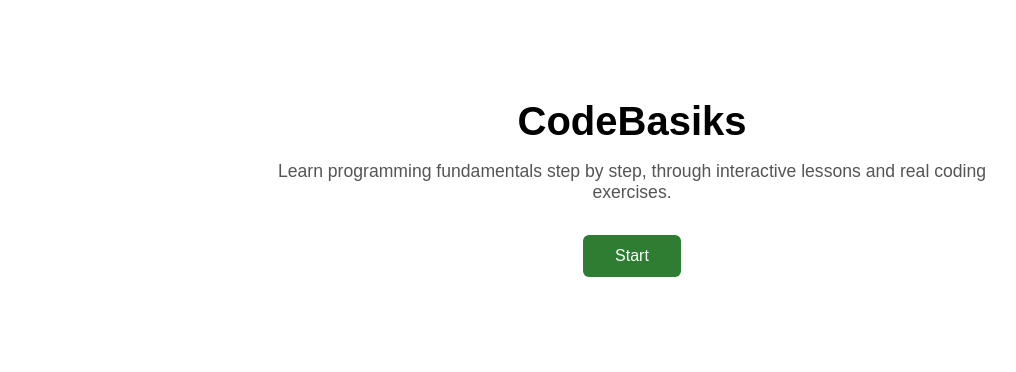
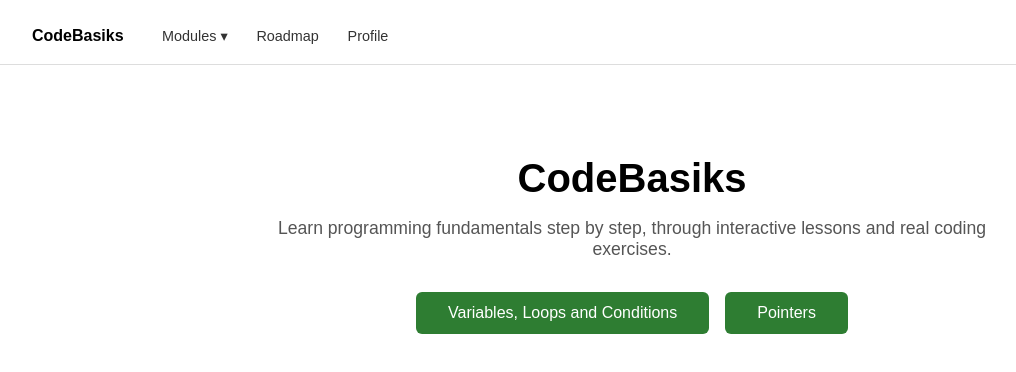
Before and after one commit to Tholarr/codebasiks, a React (Vite) app in the folder frontend/: page / in a window 1280 px wide. Shown: the top 372 px of the page, without its empty margins (8-1024 px from the left). Built offline with nearby package versions, Linux system fonts and the light colour scheme.

Commit message:
:zap: Add navbar with working modules dropdown

```diff
--- a/frontend/src/Home.tsx
+++ b/frontend/src/Home.tsx
@@ -1,24 +1,37 @@
 import { useNavigate } from "react-router-dom";
 import { primaryButtonStyle } from "./styles/common";
+import Navbar from "./components/Navbar";
+
+const modules = [
+  { name: "Variables, Loops and Conditions", path: "/module/01/lesson/01" },
+  { name: "Pointers", path: "/module/02/lesson/01" },
+];
 
 export default function Home() {
   const navigate = useNavigate();
 
   return (
+    <div style={{ fontFamily: "sans-serif" }}>
+      <Navbar />
+
       <div style={{
         maxWidth: 740,
         margin: "0 auto",
         padding: "4rem 2rem",
-      fontFamily: "sans-serif",
         textAlign: "center",
       }}>
         <h1 style={{ fontSize: "2.5rem", marginBottom: "1rem" }}>CodeBasiks</h1>
         <p style={{ fontSize: "1.1rem", color: "#555", marginBottom: "2rem" }}>
           Learn programming fundamentals step by step, through interactive lessons and real coding exercises.
         </p>
-      <button onClick={() => navigate("/module/01/lesson/01")} style={primaryButtonStyle}>
-        Start
+        <div style={{ display: "flex", gap: "1rem", justifyContent: "center", flexWrap: "wrap" }}>
+          {modules.map(mod => (
+            <button key={mod.path} onClick={() => navigate(mod.path)} style={primaryButtonStyle}>
+              {mod.name}
             </button>
+          ))}
+        </div>
+      </div>
     </div>
   );
 }
--- a/frontend/src/components/LessonLayout.tsx
+++ b/frontend/src/components/LessonLayout.tsx
@@ -1,37 +1,6 @@
-// import { useNavigate } from "react-router-dom";
-// import { primaryButtonStyle, secondaryButtonStyle } from "../styles/common";
-
-// type Props = {
-//     title: string;
-//     nextPath?: string;
-//     children: React.ReactNode;
-// };
-
-// export default function LessonLayout({ title, nextPath, children }: Props) {
-//     const navigate = useNavigate();
-
-//     return (
-//         <div style={{ maxWidth: 740, margin: "0 auto", padding: "2rem", fontFamily: "sans-serif", lineHeight: 1.7 }}>
-//             <button onClick={() => { window.scrollTo(0, 0); navigate("/"); }} style={secondaryButtonStyle}>
-//                 ← Back to Home
-//             </button>
-
-//             <h1 style={{ marginTop: "1.5rem" }}>{title}</h1>
-
-//             {children}
-
-//             {nextPath && (
-//                 <div style={{ marginTop: "2rem", textAlign: "center" }}>
-//                     <button onClick={() => { window.scrollTo(0, 0); navigate(nextPath); }} style={primaryButtonStyle}>
-//                         Next lesson
-//                     </button>
-//                 </div>
-//             )}
-//         </div>
-//     );
-// }
 import { useNavigate } from "react-router-dom";
 import { primaryButtonStyle, secondaryButtonStyle } from "../styles/common";
+import Navbar from "./Navbar";
 
 type Props = {
   title: string;
@@ -49,7 +18,10 @@ export default function LessonLayout({ title, prevPath, nextPath, children }: Pr
   };
 
   return (
-    <div style={{ maxWidth: 740, margin: "0 auto", padding: "2rem", fontFamily: "sans-serif", lineHeight: 1.7 }}>
+    <div style={{ fontFamily: "sans-serif" }}>
+      <Navbar />
+
+      <div style={{ maxWidth: 740, margin: "0 auto", padding: "2rem", lineHeight: 1.7 }}>
         <button onClick={() => go("/")} style={secondaryButtonStyle}>
           ← Back to Home
         </button>
@@ -73,5 +45,6 @@ export default function LessonLayout({ title, prevPath, nextPath, children }: Pr
           </div>
         )}
       </div>
+    </div>
   );
 }
--- /dev/null
+++ b/frontend/src/components/Navbar.tsx
@@ -0,0 +1,89 @@
+import { useState } from "react";
+import { useNavigate } from "react-router-dom";
+
+const modules = [
+  { name: "Variables, Loops and Conditions", path: "/module/01/lesson/01" },
+  { name: "Pointers", path: "/module/02/lesson/01" },
+];
+
+export default function Navbar() {
+  const navigate = useNavigate();
+  const [dropdownOpen, setDropdownOpen] = useState(false);
+
+  return (
+    <nav style={{
+      display: "flex",
+      alignItems: "center",
+      gap: "0.5rem",
+      padding: "0 2rem",
+      height: "56px",
+      borderBottom: "1px solid #ddd",
+      backgroundColor: "#fff",
+      position: "sticky",
+      top: 0,
+      zIndex: 100,
+    }}>
+      <span
+        onClick={() => navigate("/")}
+        style={{ fontWeight: "bold", marginRight: "1rem", cursor: "pointer" }}
+      >
+        CodeBasiks
+      </span>
+
+      <div style={{ position: "relative" }}>
+        <button style={navTabStyle} onClick={() => setDropdownOpen(o => !o)}>
+          Modules ▾
+        </button>
+
+      <button style={navTabStyle}>Roadmap</button>
+      <button style={navTabStyle}>Profile</button>
+
+        {dropdownOpen && (
+          <div style={{
+            position: "absolute",
+            top: "calc(100% + 8px)",
+            left: 0,
+            backgroundColor: "#fff",
+            border: "1px solid #ddd",
+            borderRadius: "6px",
+            boxShadow: "0 4px 12px rgba(0,0,0,0.1)",
+            minWidth: "260px",
+            zIndex: 200,
+          }}>
+            {modules.map((mod, i) => (
+              <button
+                key={mod.path}
+                onClick={() => { setDropdownOpen(false); window.scrollTo(0, 0); navigate(mod.path); }}
+                style={{
+                  display: "block",
+                  width: "100%",
+                  padding: "0.75rem 1rem",
+                  textAlign: "left",
+                  background: "none",
+                  border: "none",
+                  borderBottom: i < modules.length - 1 ? "1px solid #eee" : "none",
+                  cursor: "pointer",
+                  fontSize: "0.95rem",
+                }}
+                onMouseEnter={e => (e.currentTarget.style.backgroundColor = "#f5f5f5")}
+                onMouseLeave={e => (e.currentTarget.style.backgroundColor = "transparent")}
+              >
+                {mod.name}
+              </button>
+            ))}
+          </div>
+        )}
+      </div>
+    </nav>
+  );
+}
+
+const navTabStyle: React.CSSProperties = {
+  padding: "0.4rem 0.9rem",
+  fontSize: "0.9rem",
+  background: "none",
+  border: "none",
+  borderRadius: "4px",
+  cursor: "pointer",
+  color: "#333",
+};
--- a/frontend/src/lessons/module01/lesson02.tsx
+++ b/frontend/src/lessons/module01/lesson02.tsx
@@ -47,7 +47,7 @@ int my_print_comb2(void)
 
 export default function Lesson02() {
   return (
-    <LessonLayout title="Conditions, parameters and nested loops" prevPath="/module/01/lesson/01" nextPath="/module/01/lesson/03">
+    <LessonLayout title="Conditions, parameters and nested loops" prevPath="/module/01/lesson/01" nextPath="/module/02/lesson/01">
 
       {/* ── Lesson content ── */}
       <p>
--- a/frontend/src/main.tsx
+++ b/frontend/src/main.tsx
@@ -9,10 +9,14 @@ createRoot(document.getElementById("root")!).render(
   <StrictMode>
     <BrowserRouter>
       <Routes>
+
         <Route path="/" element={<Home />} />
+
         <Route path="/module/01/lesson/01" element={<Lesson01 />} />
         <Route path="/module/01/lesson/02" element={<Lesson02 />} />
-        <Route path="/module/01/lesson/03" element={<div style={{ padding: "2rem" }}>Lesson 03 - coming soon</div>} />
+
+        <Route path="/module/02/lesson/01" element={<div style={{ padding: "2rem" }}>Pointers lesson 01 - coming soon</div>} />
+
       </Routes>
     </BrowserRouter>
   </StrictMode>
```
Lines whose indentation alone changed are shown as unchanged.
